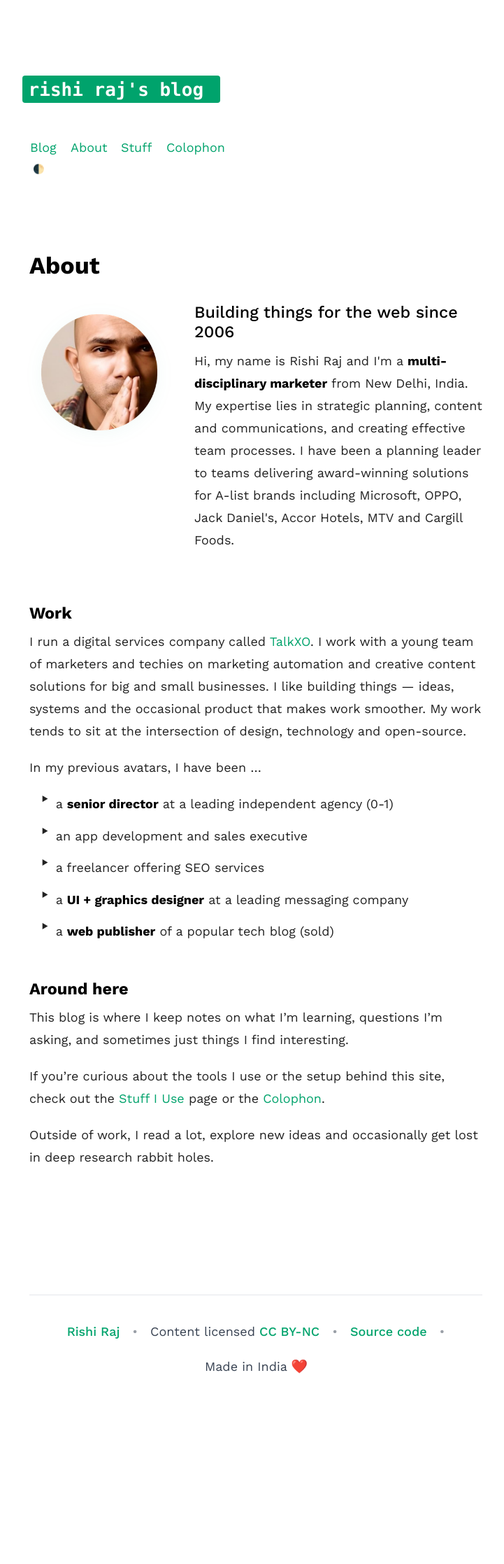
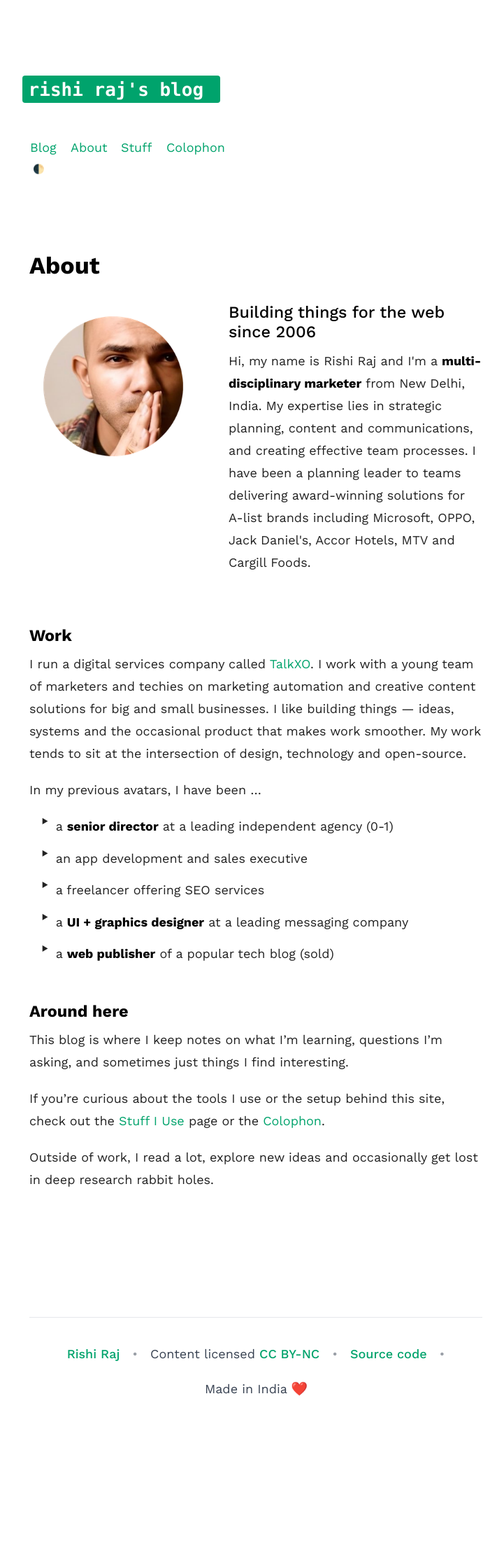
Before and after one commit to talkxo/rishiraj-blog-machine, a Jekyll site: the page built from _pages/about.md, in a window 1280 px wide. Shown: the whole page at 70% size, without its empty margins (274-995 px from the left). Built offline with Jekyll 4.4.1, drawn with Linux system fonts in a browser that asks for light colours; before the commit the page ends 2203 px from its top, so only the background shows below that.

Commit message:
Bump about photo to 240px and strip decorative CSS (shadow, hover, text-align)

```diff
--- a/_sass/components/_article.scss
+++ b/_sass/components/_article.scss
@@ -401,7 +401,7 @@
 .c-intro-section {
   display: flex;
   align-items: flex-start;
-  gap: 2rem;
+  gap: 2.5rem;
   margin-bottom: 3rem;
 
   @media screen and (max-width: 45rem) {
@@ -420,29 +420,19 @@
 
 .c-profile-section {
   flex-shrink: 0;
-  text-align: center;
-  width: 200px;
-  height: 200px;
-  margin: 0;
+  width: 240px;
+  height: 240px;
 
   @media screen and (max-width: 45rem) {
-    width: 105px;
-    height: 105px;
+    width: 130px;
+    height: 130px;
     margin: 0 auto;
   }
 
   .c-profile-photo {
     width: 100%;
     height: 100%;
-    border-radius: 50%; /* Perfect circular crop */
+    border-radius: 50%;
     object-fit: cover;
-    border: none;
-    filter: drop-shadow(0 4px 12px rgba(0, 163, 108, 0.05)); /* Soft shadow hugging the circular image shape */
-    transition: transform 0.3s ease, filter 0.3s ease;
-
-    &:hover {
-      transform: scale(1.02);
-      filter: drop-shadow(0 6px 18px rgba(0, 163, 108, 0.1));
-    }
   }
 }
```
